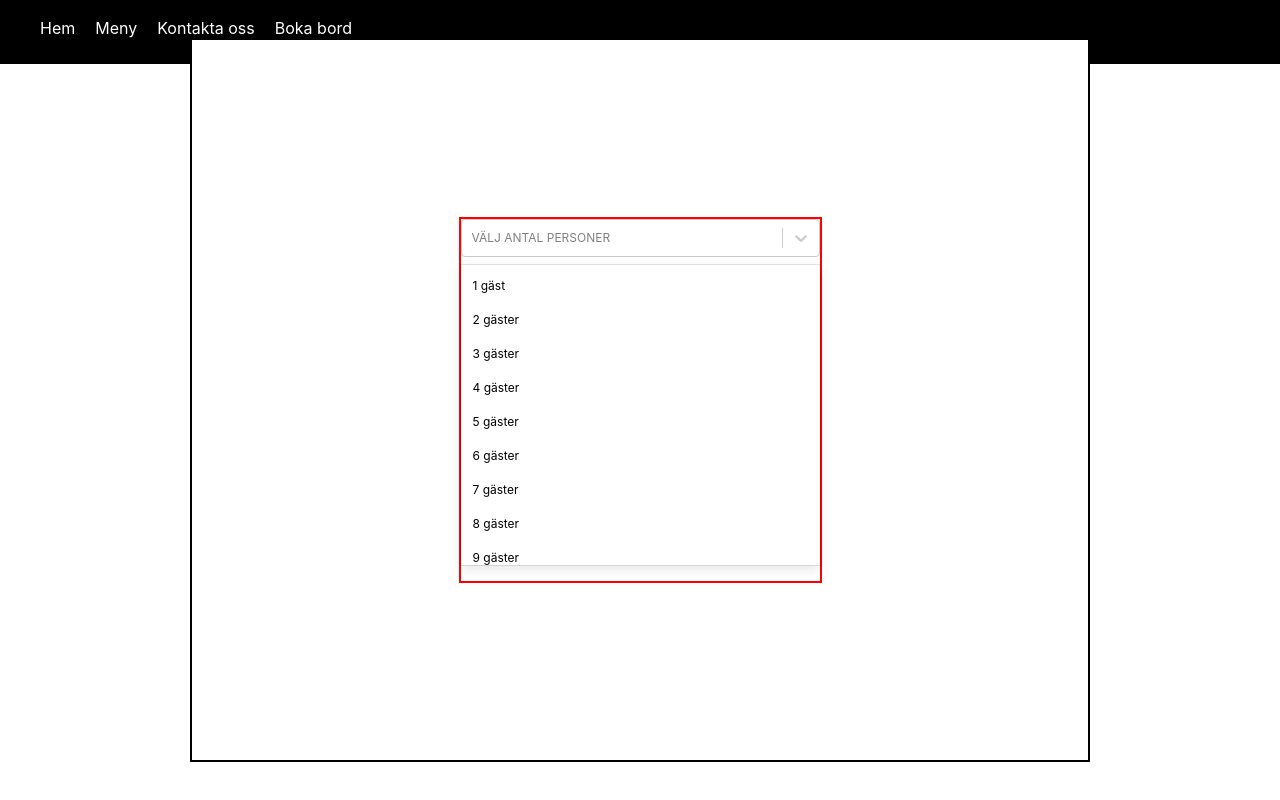
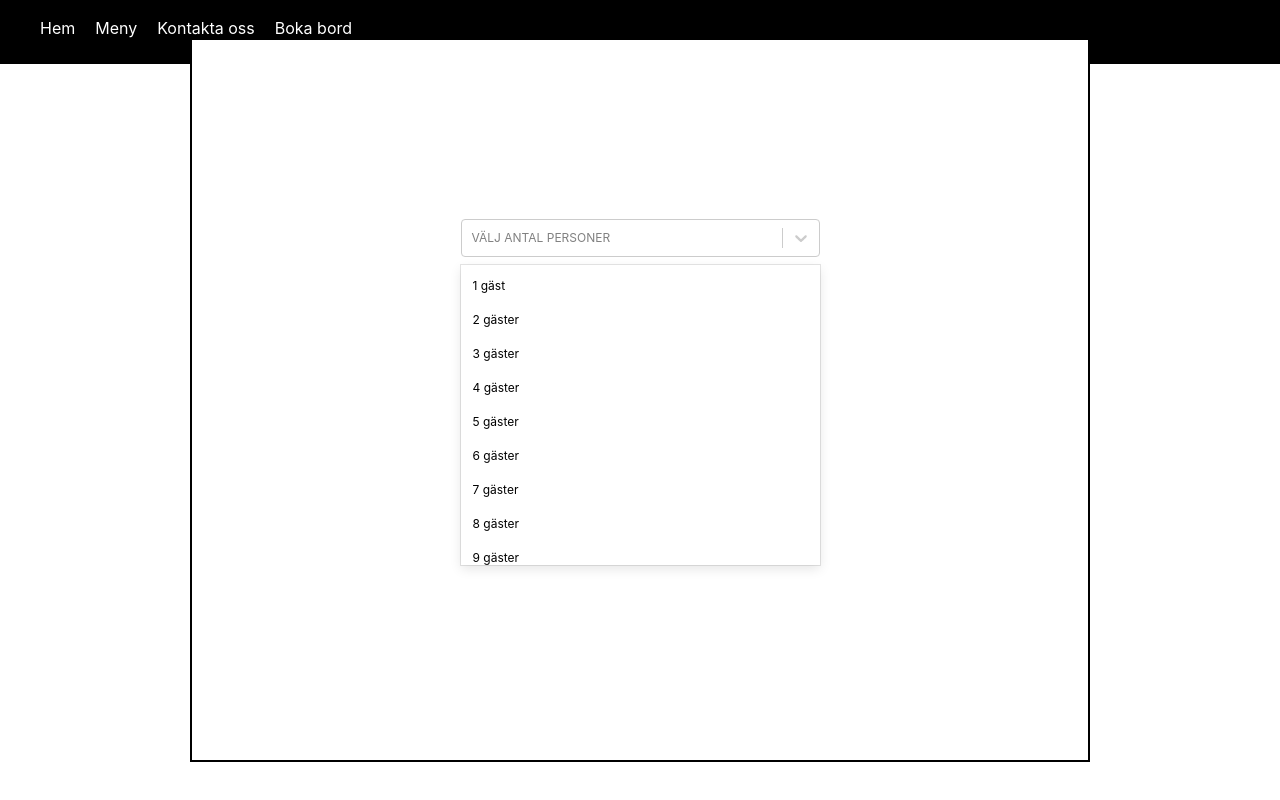
Before and after one commit to feliciacalming/restaurant-app__react, a React (Vite) app in the folder fed22s-therestaurant/: page /booking in a window 1280 px wide. Built offline with nearby package versions, Linux system fonts and the light colour scheme.

Commit message:
(refactor): comment out code in AmountOfGuestsInput

```diff
--- a/fed22s-therestaurant/src/components/AmountOfGuestsInput.tsx
+++ b/fed22s-therestaurant/src/components/AmountOfGuestsInput.tsx
@@ -57,7 +57,7 @@ export const AmountOfGuestsInput = () => {
 
   return (
     <>
-      <AmountInputWrapper>
+      {/* <AmountInputWrapper> */}
       <AmountForm>
         {/* <AmountSmallHeading>VÄLJ ANTAL PERSONER</AmountSmallHeading> */}
         <Select
@@ -71,7 +71,7 @@ export const AmountOfGuestsInput = () => {
         />
         <p>{errors.amount?.message}</p>
       </AmountForm>
-      </AmountInputWrapper>
+      {/* </AmountInputWrapper> */}
     </>
   );
 };
```
Lines whose indentation alone changed are shown as unchanged.
